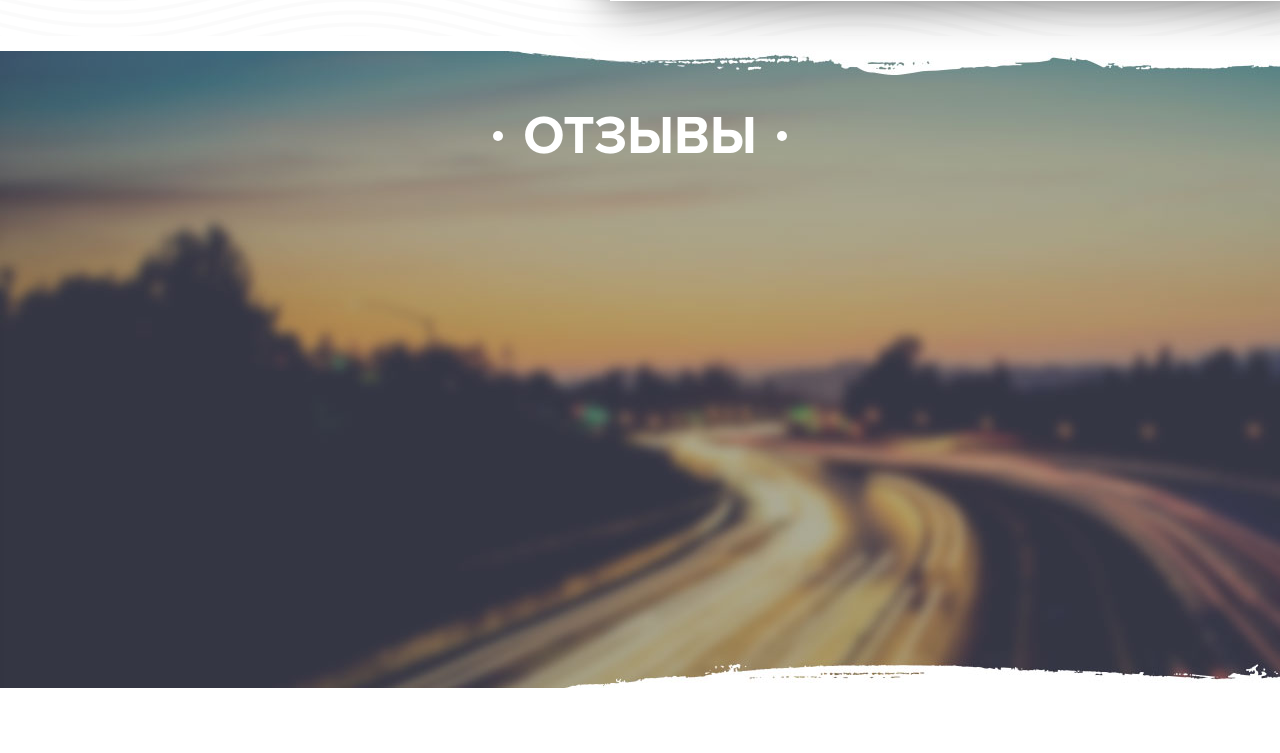
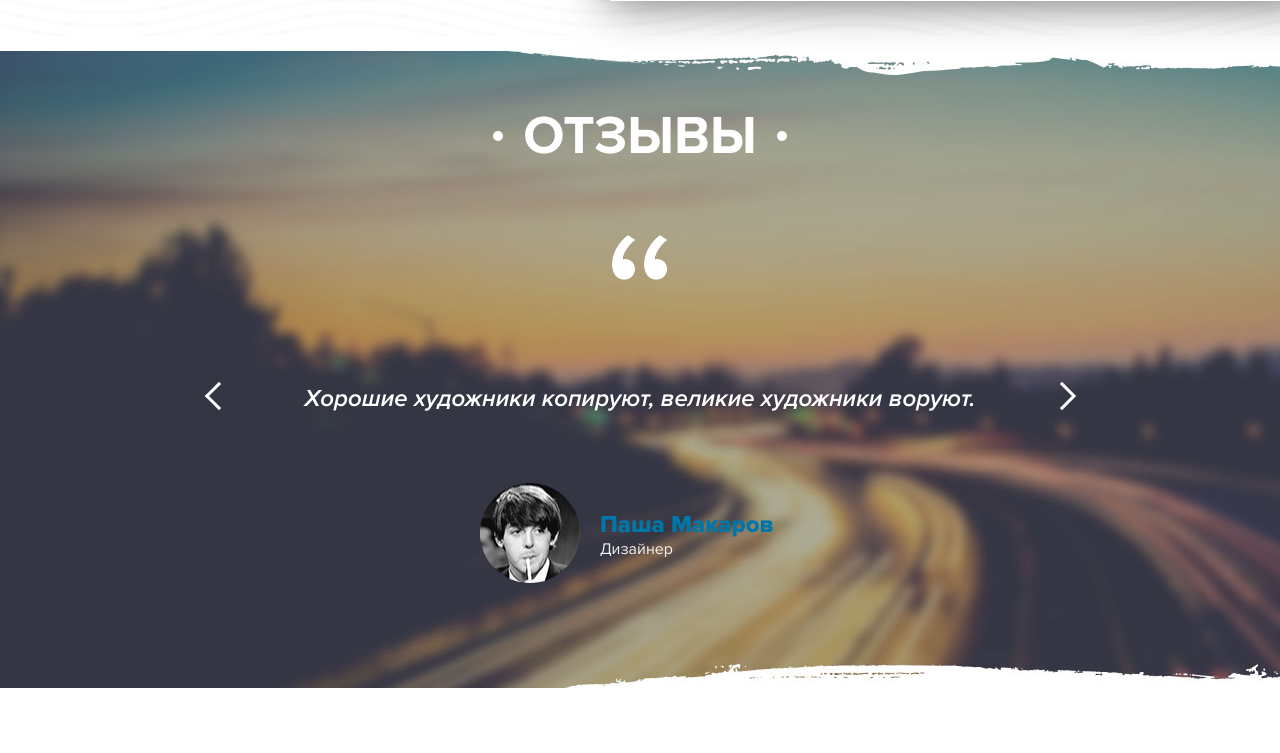
Before and after one commit to sheep-fish-vert/DenisUber, a PHP site: page / in a window 1280 px wide. Shown: the part 3583-4336 px from the top of the page. Run offline with PHP 8.4, Linux system fonts and the light colour scheme; some web fonts are replaced.

Commit message:
no message

```diff
--- a/css/dev_4.css
+++ b/css/dev_4.css
@@ -1,6 +1,25 @@
-.dv7 .container{}
+/*dv7*/
 .comment_slider{min-height: 635px;text-align: center;padding-top: 67px;}
 .comment_slider_img{position: absolute;top: 0;left: 0;}
 .comment_slider .title_container{font-size: 36px;font-family: "Proxima Nova";color:#fff;text-transform: uppercase;line-height: 36px;text-align: center;font-weight: 900;position: relative;display: inline-block;}
 .comment_slider .title_container:before{content: '';display: block;position: absolute;width: 10px;height: 10px;border-radius: 50%;background-color: #fff;left: -30px;top: 13px;}
 .comment_slider .title_container:after{content: '';display: block;position: absolute;width: 10px;height: 10px;border-radius: 50%;background-color: #fff;right: -30px;top: 13px;}
+.comment_slider_wrap{position: relative;z-index: 1;max-width: 875px;width: 100%;margin:0 auto;overflow: hidden;padding-top: 78px;}
+.comment_slider_wrap .item{display: inline-block;}
+.comment_slider_wrap .slick-slide{outline: none;}
+.comment_slider_wrap .slider_text{font-size: 24px;font-family: "Proxima Nova";font-weight: 600;color: white;font-style: italic;padding-top: 100px;padding-bottom: 70px;padding-left: 10px;
+    padding-right: 10px;}
+.comment_slider_wrap .slider_person{max-width: 320px;width: 100%;margin:0 auto;}
+.comment_slider_wrap .slider_person:after{clear: both;display: block;content: '';}
+.comment_slider_wrap .slider_person_img{width: 100px;height: 100px;overflow: hidden;border-radius: 50%;position: relative;float: left;margin-right: 20px;}
+.comment_slider_wrap .slider_person_img img{position: absolute;top: 50%;left: 50%;-webkit-transform: translate(-50%, -50%);-ms-transform: translate(-50%, -50%);-o-transform: translate(-50%, -50%);transform: translate(-50%, -50%);}
+.comment_slider_wrap .slider_person_desc{}
+.comment_slider_wrap .slider_person_desc .slider_person_name{padding-top: 27px;color: #0077a9;font-size: 24px;font-weight: 800;font-family: "Proxima Nova";text-align: left;}
+.comment_slider_wrap .slider_person_desc .slider_person_text{font-size: 16px;color: #f4f4f4;text-align: left;font-family: "Proxima Nova";}
+.comment_slider_wrap .slick-arrow{top: 56%;-webkit-transform: translate(0, -50%) rotate(-225deg);transform: translate(0, -50%) rotate(-225deg);height: 20px;width: 20px;border-right: 3px solid #fff;border-bottom: 3px solid #fff;position: absolute;border-left: none;border-top: none;background: transparent;left: 6px;cursor: pointer;outline: none;}
+.comment_slider_wrap .slick-arrow.slick-next{left: auto;right: 6px;-webkit-transform: translate(0, -50%) rotate(-45deg);transform: translate(0, -50%) rotate(-45deg);}
+/*//*dv7*/
+
+@media screen and(max-width: 479px) {
+
+}
--- a/index.php
+++ b/index.php
@@ -625,7 +625,59 @@
                         <div class="title_container">
                             <h2>ОТЗЫВЫ</h2>
                         </div>
-
+                        <div class="comment_slider_wrap">
+                            <div class="item">
+                                <div class="bquote">
+                                    <img src="img/dv7/bquote.png" alt="">
+                                </div>
+                                <div class="slider_text">
+                                    Хорошие художники копируют, великие художники воруют.
+                                </div>
+                                <div class="slider_person">
+                                    <div class="slider_person_img">
+                                        <img src="img/dv7/slider_person_img.png" alt="">
+                                    </div>
+                                    <div class="slider_person_desc">
+                                        <div class="slider_person_name">Паша Макаров</div>
+                                        <div class="slider_person_text">Дизайнер</div>
+                                    </div>
+                                </div>
+                            </div>
+                            <div class="item">
+                                <div class="bquote">
+                                    <img src="img/dv7/bquote.png" alt="">
+                                </div>
+                                <div class="slider_text">
+                                    Хорошие художники копируют, великие художники воруют.
+                                </div>
+                                <div class="slider_person">
+                                    <div class="slider_person_img">
+                                        <img src="img/dv7/slider_person_img.png" alt="">
+                                    </div>
+                                    <div class="slider_person_desc">
+                                        <div class="slider_person_name">Паша Макаров</div>
+                                        <div class="slider_person_text">Дизайнер</div>
+                                    </div>
+                                </div>
+                            </div>
+                            <div class="item">
+                                <div class="bquote">
+                                    <img src="img/dv7/bquote.png" alt="">
+                                </div>
+                                <div class="slider_text">
+                                    Хорошие художники копируют, великие художники воруют.
+                                </div>
+                                <div class="slider_person">
+                                    <div class="slider_person_img">
+                                        <img src="img/dv7/slider_person_img.png" alt="">
+                                    </div>
+                                    <div class="slider_person_desc">
+                                        <div class="slider_person_name">Паша Макаров</div>
+                                        <div class="slider_person_text">Дизайнер</div>
+                                    </div>
+                                </div>
+                            </div>
+                        </div>
                     </div>
                 </div>
             </div>
--- a/js/script.js
+++ b/js/script.js
@@ -152,4 +152,16 @@ $(document).ready(function (){
     //===================================================
     slider();
     goTo();
+
+
+    function slickComment(){
+        $('.comment_slider_wrap').slick({
+            slidesToScroll: 1,
+            slidesToShow: 1,
+            infinite: true,
+            prevArrow:'<button type="button" class="slick-prev"></button>',
+            nextArrow:'<button type="button" class="slick-next"></button>'
+        });
+    }
+    slickComment();
 });
```
Also changed, not shown: img/dv7/bquote.png (added), img/dv7/slider_person_img.png (added).
